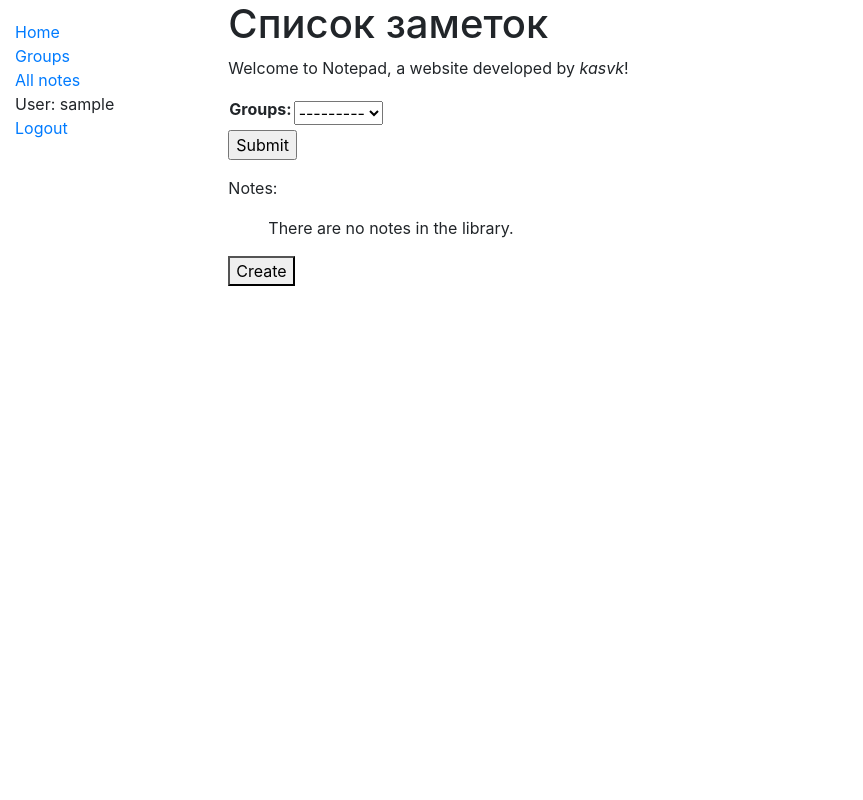
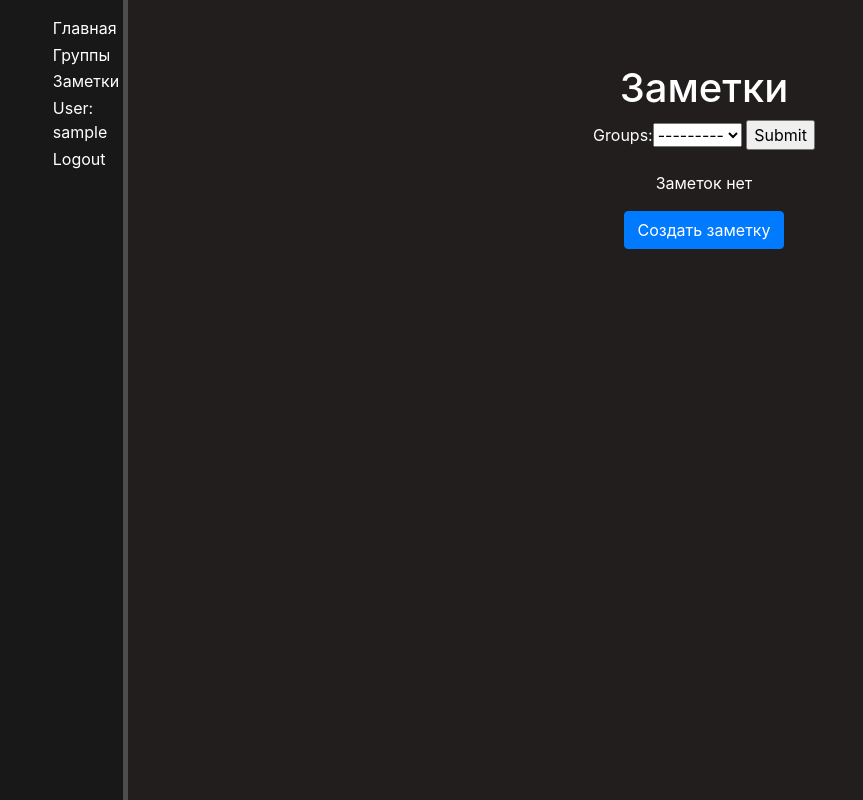
Before and after one commit to kasvk82/django_notepad, a Django app: page /catalog/note/ in a window 1280 px wide. Shown: the whole page, without its empty margins (0-863 px from the left). Run offline with Django 3.2, Linux system fonts and the light colour scheme; the visitor is signed in with stand-in values (Sample User, id 1); data that the repository does not hold is empty.

Commit message:
check comit

```diff
--- a/catalog/forms.py
+++ b/catalog/forms.py
@@ -1,8 +1,35 @@
 from django import forms
 from .models import Group
+from .models import Note
+from django.forms import ModelForm, Textarea, TextInput, Select
 
 class RenewNoteForm(forms.Form):
     renewal_noteBody = forms.CharField(help_text="Enter a text of note")
 
 class GroupForm(forms.Form):
     groups = forms.ModelChoiceField(queryset=Group.objects.all().order_by('groupName'))
+
+class NoteBodyForm(forms.Form):
+    groups = forms.ModelChoiceField(queryset=Group.objects.all().order_by('groupName'))
+    article = forms.CharField()
+    noteBody = forms.CharField(widget=forms.Textarea(attrs={'cols':'70', 'rows':'20'}))
+
+class NoteBodyForm_new(ModelForm):
+    class Meta:
+        model = Note
+        fields = ['groupID', 'article', 'noteBody']
+
+        widgets = {
+            "groupID": Select(attrs = {
+                # 'style': 'width: 400px;',
+            }),
+            "article": TextInput(attrs = {
+                'class': 'form-control',
+                'placeholder': 'Заголовок'
+            }),
+            "noteBody": Textarea(attrs = {
+                'class': 'form-control',
+                'rows': '10',
+                'placeholder': 'Текст заметки'
+            })
+        }
--- a/catalog/static/css/styles.css
+++ b/catalog/static/css/styles.css
@@ -1,5 +1,43 @@
-.sidebar-nav {
-    margin-top: 20px;
-    padding: 0;
+body {
+    background-color: #211E1D;
+    color: #fff;
+}
+
+body h1 {
+    padding-top: 5%;
+    text-align: center;
+}
+
+main .elList, .elList ul {
+    text-align: center;
     list-style: none;
 }
+
+.elList a {
+    color: #fff;
+    background-color: #ebe380;
+}
+
+main .form1 {
+    text-align: center;
+}
+
+aside {
+    float: left;
+    background:#181818;
+    width: 10%;
+    padding: 1%;
+    height: 100vh;
+    color: #fff;
+    border-right: 5px solid #4d4d4d;
+}
+
+aside li {
+    padding-top: 5%;
+    list-style: none;
+}
+
+aside li, aside a {
+    text-decoration: none;
+    color: #fff;
+}
--- a/catalog/templates/base_generic.html
+++ b/catalog/templates/base_generic.html
@@ -10,14 +10,11 @@
   <link rel="stylesheet" href="{% static 'css/styles.css' %}">
 </head>
 <body>
-  <div class="container-fluid">
-    <div class="row">
-      <div class="col-sm-2">
-      {% block sidebar %}
+  <aside>
     <ul class="sidebar-nav">
-          <li><a href="{% url 'index' %}">Home</a></li>
-          <li><a href="{% url 'group' %}">Groups</a></li>
-          <li><a href="{% url 'note' %}">All notes</a></li>
+      <li><a href="{% url 'index' %}">Главная</a></li>
+      <li><a href="{% url 'group' %}">Группы</a></li>
+      <li><a href="{% url 'note' %}">Заметки</a></li>
       {% if user.is_authenticated %}
         <li>User: {{ user.get_username }}</li>
         <li><a href="{% url 'logout'%}?next={{request.path}}">Logout</a></li>
@@ -25,10 +22,10 @@
         <li><a href="{% url 'login'%}?next={{request.path}}">Login</a></li>
       {% endif %}
     </ul>
+  </aside>
+  <main>
+    {% block content %}
     {% endblock %}
-      </div>
-      <div class="col-sm-10 ">{% block content %}{% endblock %}
-        {% block pagination %}
     {% if is_paginated %}
       <div class="pagination">
         <span class="page-links">
--- a/catalog/templates/catalog/note_list.html
+++ b/catalog/templates/catalog/note_list.html
@@ -5,27 +5,24 @@
 <link rel="stylesheet" href="{% static 'css/styles.css' %}">
 
 {% block content %}
-  <h1>Список заметок</h1>
-  <p>Welcome to Notepad, a website developed by <em>kasvk</em>!</p>
-  <form action="" method="get">
+  <h1>Заметки</h1>
+  <form class="form1" action="" method="get">
     {% csrf_token %}
-    <table>
       {{ form }}
-    </table>
     <input type="submit" value="Submit" />
   </form>
   <p></p>
-  <p>Notes:</p>
-  <ol>
+  <div class="elList">
+    <ul>
       {% if note_list %}
         {% for note in note_list %}
           <li><a href="{{ note.get_absolute_url }}">{{ note.article }}</a></li>
         {% endfor %}
       {% else %}
-      <p>There are no notes in the library.</p>
+        <p>Заметок нет</p>
       {% endif %}
-  </ol>
-  <a href="create/">
-    <button>Create</button>
+    </ul>
+    <a href="create/"><button class="btn btn-primary">Создать заметку</button>
+  </div>
   </a>
 {% endblock %}
--- a/catalog/views.py
+++ b/catalog/views.py
@@ -1,3 +1,4 @@
+from dataclasses import fields
 from django.shortcuts import render
 
 from .models import Group
@@ -12,7 +13,7 @@ from django.shortcuts import get_object_or_404
 from django.http import HttpResponseRedirect
 from django.urls import reverse
 
-from catalog.forms import GroupForm
+from catalog.forms import GroupForm, NoteBodyForm, NoteBodyForm_new
 
 from django.views.generic.edit import CreateView, UpdateView, DeleteView
 from django.urls import reverse_lazy
@@ -37,35 +38,46 @@ def index(request):
         context={'num_groups':num_groups,'num_notes':num_notes, 'group2':group2, 'form':form},
     )
 
-# @login_required
-# def show_group(request):
-#    form = GroupForm()
-#    if request.method == "POST":
-#       form = GroupForm(request.POST)
-#       if form.is_valid:
-#          #redirect to the url where you'll process the input
-#         #  return HttpResponseRedirect('note_list.html') # insert reverse or url
-#         gr=request.POST.get("groups")
-#         note_list=Note.objects.filter(groupID=gr)
-#         return render(request, 'catalog/note_list.html',{
-#           'form': form,
-#           'note_list':note_list})
-#    errors = form.errors or None # form not submitted or it has errors
-# #    return render(request, 'note/note_list.html',{
-#    note_list=Note.objects.filter(article__startswith='З')
-#    return render(request, '',{
-#           'form': form,
-#           'errors':errors
-#    })
-
 class NoteCreate(LoginRequiredMixin, CreateView):
     model = Note
     fields = ['groupID', 'article', 'noteBody']
+
+    def post(self, request, *args, **kwargs):
+        # note_instance = get_object_or_404(Note, pk=pk)
+        # form = NoteBodyForm()
+        if request.method == "POST" and request.POST.get("groups") is not None:
+            form = NoteBodyForm(request.POST)
+            if form.is_valid:
+         #redirect to the url where you'll process the input
+                # Note.groupID = request.POST.get("groups")
+                # Note.article = request.POST.get("article")
+                # Note.noteBody = request.POST.get("noteBody")
+                # Note.save()
+                n = Note(
+                    # groupID = Group(id = request.POST.get("groups")), # Вариант1 как получить экземпляр объекта по id
+                    groupID = Group.objects.get(id = request.POST.get("groups")),  # Вариант2 как получить экземпляр объекта по id
+                    article = request.POST.get("article"),
+                    noteBody =  request.POST.get("noteBody"))
+                n.save()
+                return render(request, 'catalog/note_form.html',{'form': form})
+        return super(NoteCreate, self).get(request, *args, **kwargs)
+
+    def get_context_data(self, **kwargs):
+        # В первую очередь получаем базовую реализацию контекста
+        context = super(NoteCreate, self).get_context_data(**kwargs)
+        # Добавляем новую переменную к контексту и инициализируем её некоторым значением
+        form = NoteBodyForm()
+        context['form'] = form
+        return context
+
     # initial = {'date_of_death': '11/06/2020'}
 
 class NoteUpdate(LoginRequiredMixin, UpdateView):
     model = Note
-    fields = ['groupID','article', 'noteBody'] # Not recommended (potential security issue if more fields added)
+    # fields = ['groupID','article', 'noteBody'] # Not recommended (potential security issue if more fields added)
+
+    template_name = 'catalog/note_update.html'
+    form_class = NoteBodyForm_new
 
 class NoteDelete(LoginRequiredMixin, DeleteView):
     model = Note
@@ -96,15 +108,9 @@ class NoteListView(LoginRequiredMixin, generic.ListView):
             form = GroupForm(request.GET)
             if form.is_valid:
          #redirect to the url where you'll process the input
-        #  return HttpResponseRedirect('note_list.html') # insert reverse or url
                 gr=request.GET.get("groups")
                 note_list=Note.objects.filter(groupID=gr)
                 return render(request, 'catalog/note_list.html',{'form': form,'note_list':note_list})
-
-        # errors = form.errors or None # form not submitted or it has errors
-        #    return render(request, 'note/note_list.html',{
-        # note_list=Note.objects.filter(article__startswith='З')
-        # return render(request, 'catalog/note_list.html',{'form': form, 'errors':errors})
         return super(NoteListView, self).get(request, *args, **kwargs)
 
     def get_context_data(self, **kwargs):
@@ -122,10 +128,3 @@ class NoteDetailView(LoginRequiredMixin, generic.DetailView):
 
 class GroupDetailView(LoginRequiredMixin, generic.DetailView):
     model = Group
-
-# def show_group(request):
-#         game = Group.objects.get(id=1) # just an example
-#         data = {'id': game.id, 'name': game.name}
-#         form = CronForm(initial=data)
-#         return render('note/note_list.html', {'form': form})
-# Create your views here.
--- a/notepad/settings.py
+++ b/notepad/settings.py
@@ -108,7 +108,7 @@ AUTH_PASSWORD_VALIDATORS = [
 # Internationalization
 # https://docs.djangoproject.com/en/3.2/topics/i18n/
 
-LANGUAGE_CODE = 'en-us'
+LANGUAGE_CODE = 'ru'
 
 TIME_ZONE = 'UTC'
 
--- a/notepad/urls.py
+++ b/notepad/urls.py
@@ -25,6 +25,9 @@ from django.conf.urls.static import static
 
 urlpatterns = [
     path('admin/', admin.site.urls),
+]
+
+urlpatterns += [
     path('catalog/', include('catalog.urls')),
 ]
 
```
Also changed, not shown: other parts of catalog/templates/base_generic.html (+1 -4 lines), catalog/templates/catalog/group_list.html (+7 -10 lines), catalog/templates/catalog/note_list_test.html (deleted, +0 -16 lines), catalog/templates/catalog/note_update.html (added, +12 -0 lines), catalog/templates/index.html (+4 -6 lines). Lines whose indentation alone changed are shown as unchanged.
